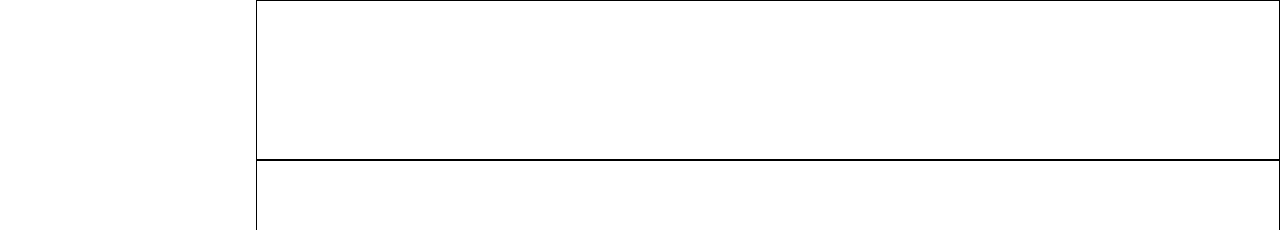
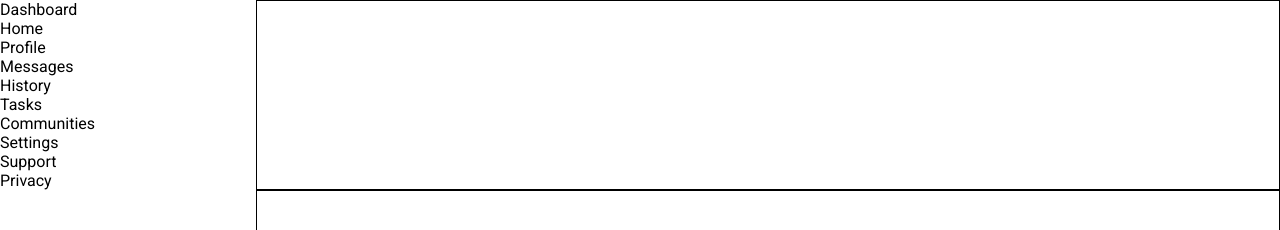
Before and after one commit to 4nana-kwame/odin-admin-dashboard, a plain HTML site: page index.html in a window 1280 px wide. Shown: the top 230 px of the page. Drawn offline with Linux system fonts and the light colour scheme.

Commit message:
Add content
Added content to the side bar section

```diff
--- a/index.html
+++ b/index.html
@@ -12,9 +12,24 @@
 <body>
     <div class="container">
         <div id="sidebar">
-            <div class="logo"></div>
-            <div class="nav-bar"></div>
-            <div class="side-footer"></div>
+            <div class="logo">Dashboard</div>
+            <div class="nav-bar">
+                <ul>
+                    <li>Home</li>
+                    <li>Profile</li>
+                    <li>Messages</li>
+                    <li>History</li>
+                    <li>Tasks</li>
+                    <li>Communities</li>
+                </ul>
+            </div>
+            <div class="side-footer">
+                <ul>
+                    <li>Settings</li>
+                    <li>Support</li>
+                    <li>Privacy</li>
+                </ul>
+            </div>
         </div>
 
         <div class="hero">
--- a/style.css
+++ b/style.css
@@ -2,6 +2,10 @@
     margin: 0;
     padding: 0;
     box-sizing: border-box;
+}
+
+body {
+    font-family: Roboto, system-ui, sans-serif;
 }
 
 .container {
```
